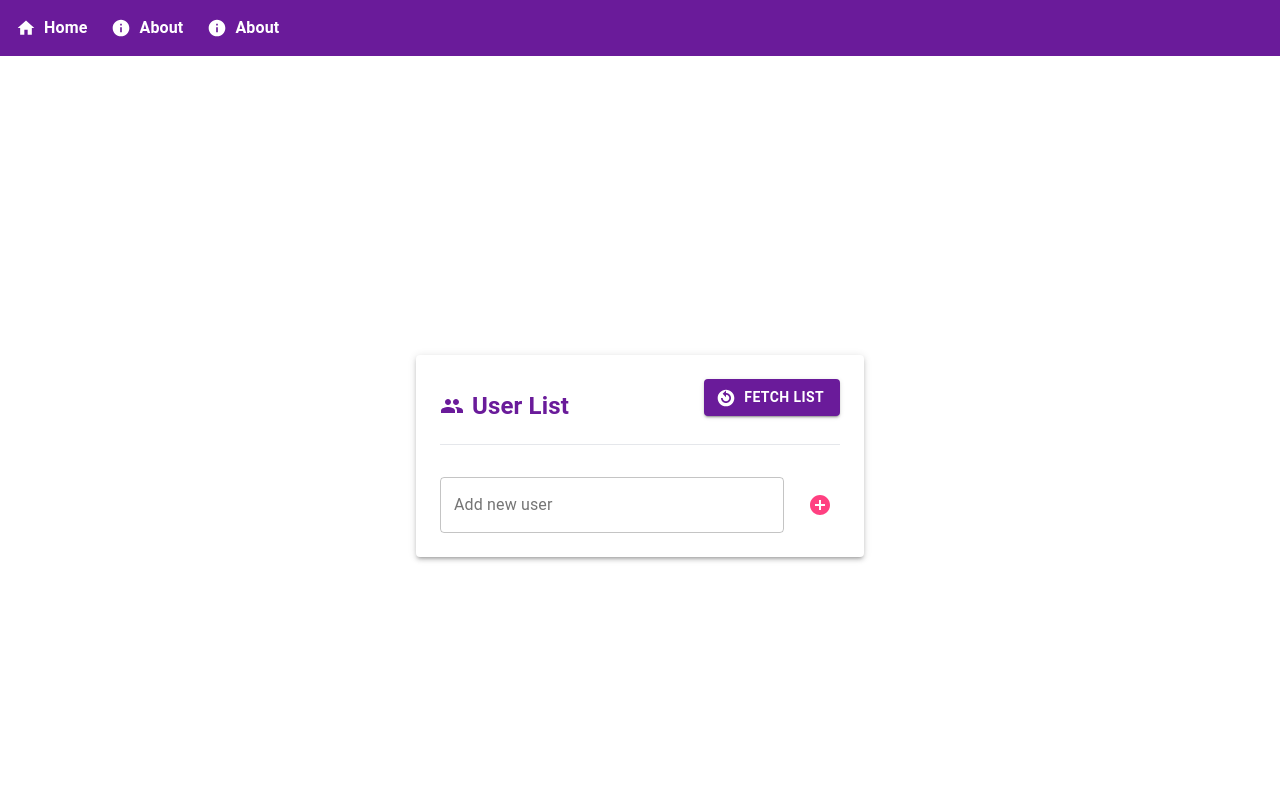
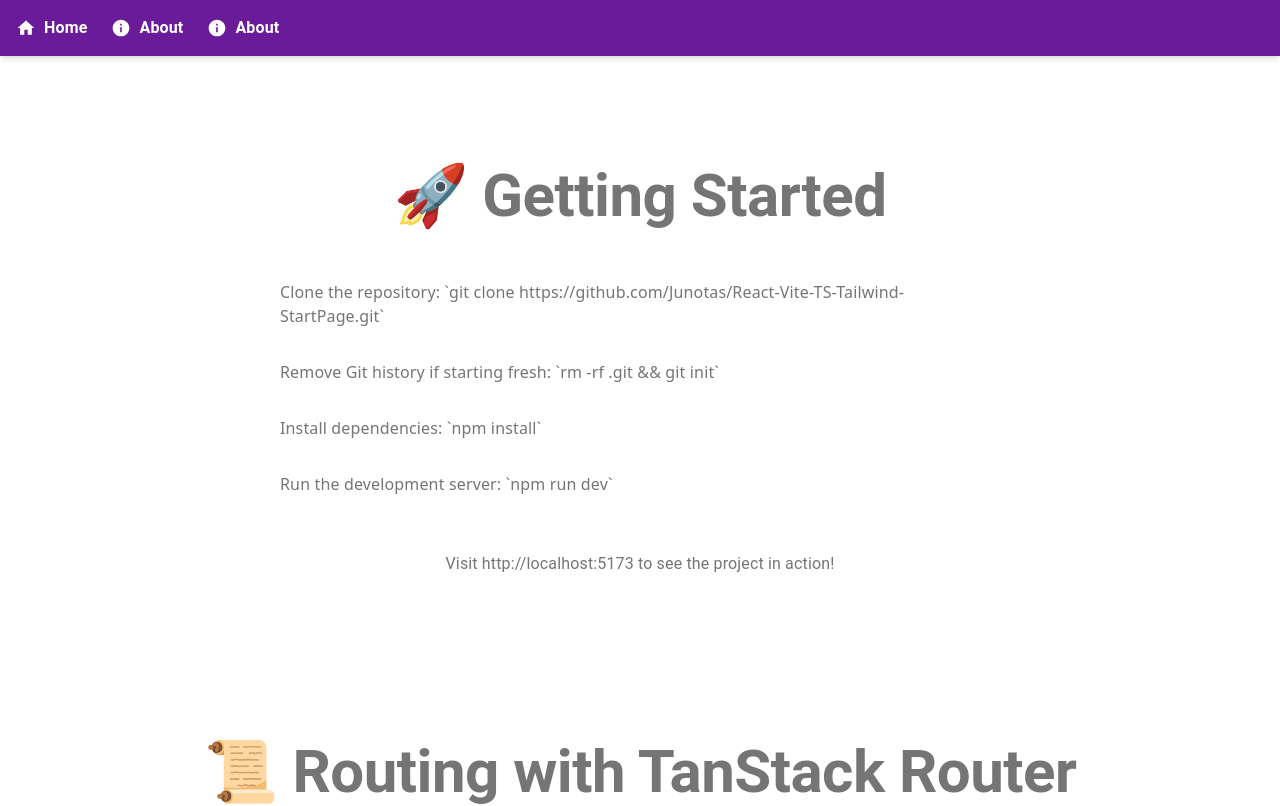
Before and after one commit to Junotas/React-Vite-TS-Tailwind-StartPage, a React (Vite) app: page / in a window 1280 px wide. Shown: the top 806 px of the page. Built offline with nearby package versions, Linux system fonts and the light colour scheme.

Commit message:
refactored index page and imported the techstack component from different project

```diff
--- /dev/null
+++ b/src/components/TechStack.tsx
@@ -0,0 +1,36 @@
+import React from 'react';
+import { Box, Typography, Link } from '@mui/material';
+import { techStackData } from '../data/techStackData';
+
+const TechStack = () => {
+  return (
+    <Box sx={{ py: 10, bgcolor: 'background.default', color: 'text.secondary' }}>
+      <Typography variant="h2" align="center" sx={{ fontWeight: 'bold', mb: 3 }}>
+        Tech Stack
+      </Typography>
+      <Box display="flex" justifyContent="center" gap={3} flexWrap="wrap">
+        {techStackData.map((tech, index) => (
+          <Link
+            key={index}
+            href={tech.url}
+            target="_blank"
+            rel="noopener noreferrer"
+            sx={{
+              display: 'flex',
+              flexDirection: 'column',
+              alignItems: 'center',
+              '&:hover': { opacity: 0.8 },
+            }}
+          >
+            <Box component="img" src={tech.icon} alt={`${tech.name} icon`} sx={{ width: 64, height: 64, mb: 1 }} />
+            <Typography variant="body1" sx={{ fontWeight: 'bold' }}>
+              {tech.name}
+            </Typography>
+          </Link>
+        ))}
+      </Box>
+    </Box>
+  );
+};
+
+export default TechStack;
--- a/src/routes/index.tsx
+++ b/src/routes/index.tsx
@@ -1,122 +1,29 @@
-import React, { useState } from "react";
+import React from "react";
 import { createFileRoute } from "@tanstack/react-router";
-import { useUserList } from "../hooks/useUserList";
-import { Button, IconButton, TextField, useTheme } from "@mui/material";
-import GroupIcon from "@mui/icons-material/Group";
-import AddCircleIcon from "@mui/icons-material/AddCircle";
-import DeleteIcon from "@mui/icons-material/Delete";
-import ReplayCircleFilledIcon from "@mui/icons-material/ReplayCircleFilled";
+import TechStack from "../components/TechStack";
+import GettingStarted from "../components/GettingStarted";
+import Routing from "../components/routing";
+import Tailwind from "../components/Tailwind";
+import MUI from "../components/mui";
+import FutureEnhancements from "../components/FutureEnhancements";
+const WelcomePage = () => {
+  return (
+    <div className="font-sans min-h-screen flex flex-col">
+
+      <div className="flex-grow p-6">
+        <GettingStarted/>
+        <Routing/>
+        <TechStack/>
+        <Tailwind/>
+        <MUI/>
+        <FutureEnhancements/>
+      </div>
+    </div>
+  );
+};
 
 export const Route = createFileRoute("/")({
-  component: () => {
-    const [newUserName, setNewUserName] = useState("");
-    const {
-      users,
-      isLoading,
-      error,
-      toggleFetch,
-      addUser,
-      removeUser,
-      isModified,
-    } = useUserList();
+  component: WelcomePage,
+});
 
-    const theme = useTheme();
-
-    const handleAddUser = () => {
-      if (newUserName.trim()) {
-        addUser(newUserName);
-        setNewUserName("");
-      }
-    };
-
-    const handleFormSubmit = (e: React.FormEvent) => {
-      e.preventDefault();
-      handleAddUser();
-    };
-
-    return (
-      <div
-        className="flex flex-col justify-center items-center min-h-screen"
-        style={{ backgroundColor: theme.palette.background.default }}
-      >
-        <div
-          className="w-full max-w-md"
-          style={{
-            backgroundColor: theme.palette.background.paper,
-            borderRadius: theme.shape.borderRadius,
-            boxShadow: theme.shadows[3],
-            padding: theme.spacing(3),
-          }}
-        >
-          <div className="flex justify-between items-center border-b pb-3 mb-4">
-            <div className="flex items-center space-x-2">
-              <GroupIcon sx={{ color: theme.palette.primary.main }} />
-              <h2
-                className="text-2xl font-bold"
-                style={{ color: theme.palette.primary.main }}
-              >
-                User List
-              </h2>
-            </div>
-            <Button
-              variant="contained"
-              color="primary"
-              onClick={toggleFetch}
-              sx={{ fontWeight: "bold", marginBottom: 2 }}
-              startIcon={<ReplayCircleFilledIcon />}
-            >
-              {isModified ? "Reset List" : "Fetch List"}
-            </Button>
-          </div>
-
-          <div
-            className="max-h-[250px] overflow-y-auto scrollbar-thin"
-            style={{
-              scrollbarColor: `${theme.palette.grey[400]} ${theme.palette.grey[200]}`,
-            }}
-          >
-            {isLoading ? (
-              <p>Loading users...</p>
-            ) : error ? (
-              <p style={{ color: theme.palette.error.main }}>
-                Error loading users
-              </p>
-            ) : (
-              <ul className="list-disc list-inside text-center space-y-2">
-                {users.map((user) => (
-                  <li
-                    key={user.id}
-                    className="flex justify-between items-center text-lg"
-                  >
-                    {user.name}
-                    <IconButton
-                      onClick={() => removeUser(user.id)}
-                      sx={{ color: theme.palette.secondary.main }}
-                      aria-label="delete user"
-                    >
-                      <DeleteIcon />
-                    </IconButton>
-                  </li>
-                ))}
-              </ul>
-            )}
-          </div>
-
-          <form onSubmit={handleFormSubmit} className="flex items-center mt-4">
-            <TextField
-              variant="outlined"
-              label="Add new user"
-              value={newUserName}
-              onChange={(e) => setNewUserName(e.target.value)}
-              fullWidth
-              sx={{ mr: 2 }}
-            />
-            <IconButton type="submit" color="secondary" aria-label="add user">
-              <AddCircleIcon />
-            </IconButton>
-          </form>
-        </div>
-      </div>
-    );
-  },
-});
+export default WelcomePage;
```
